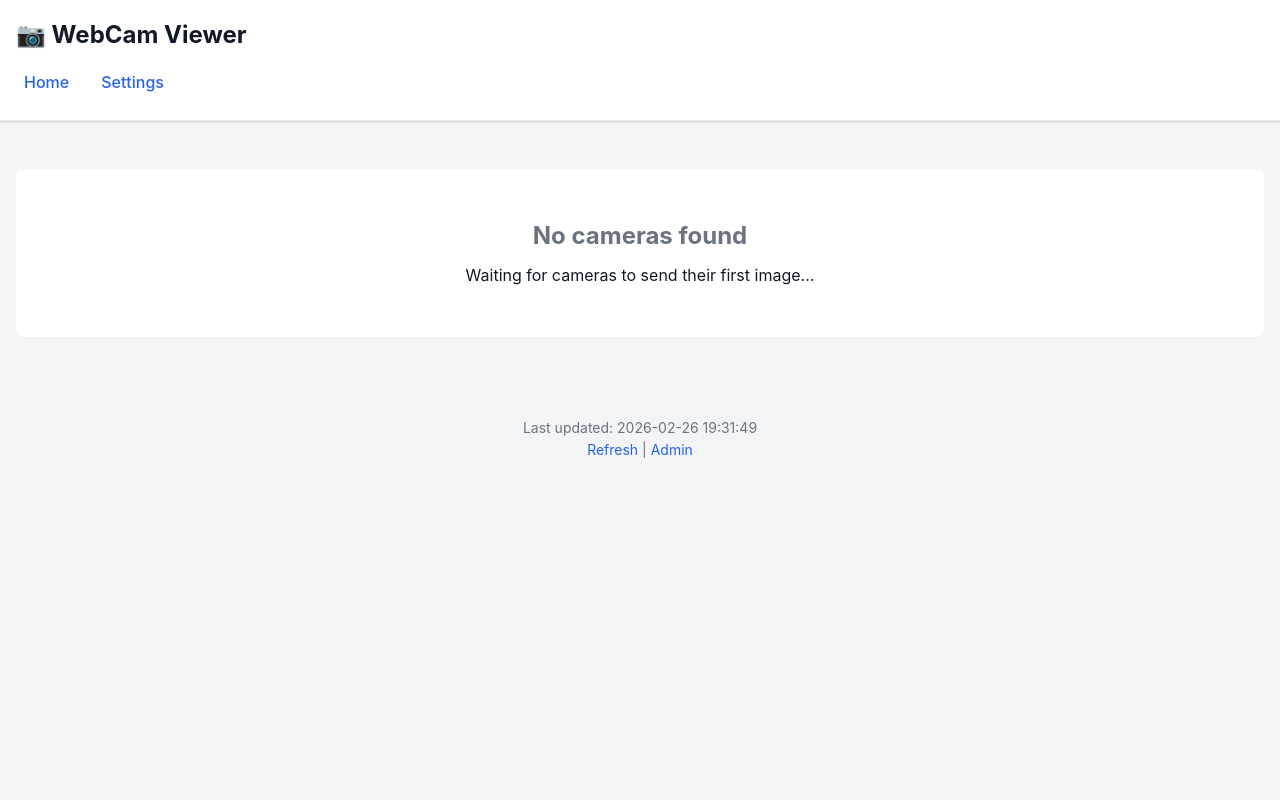
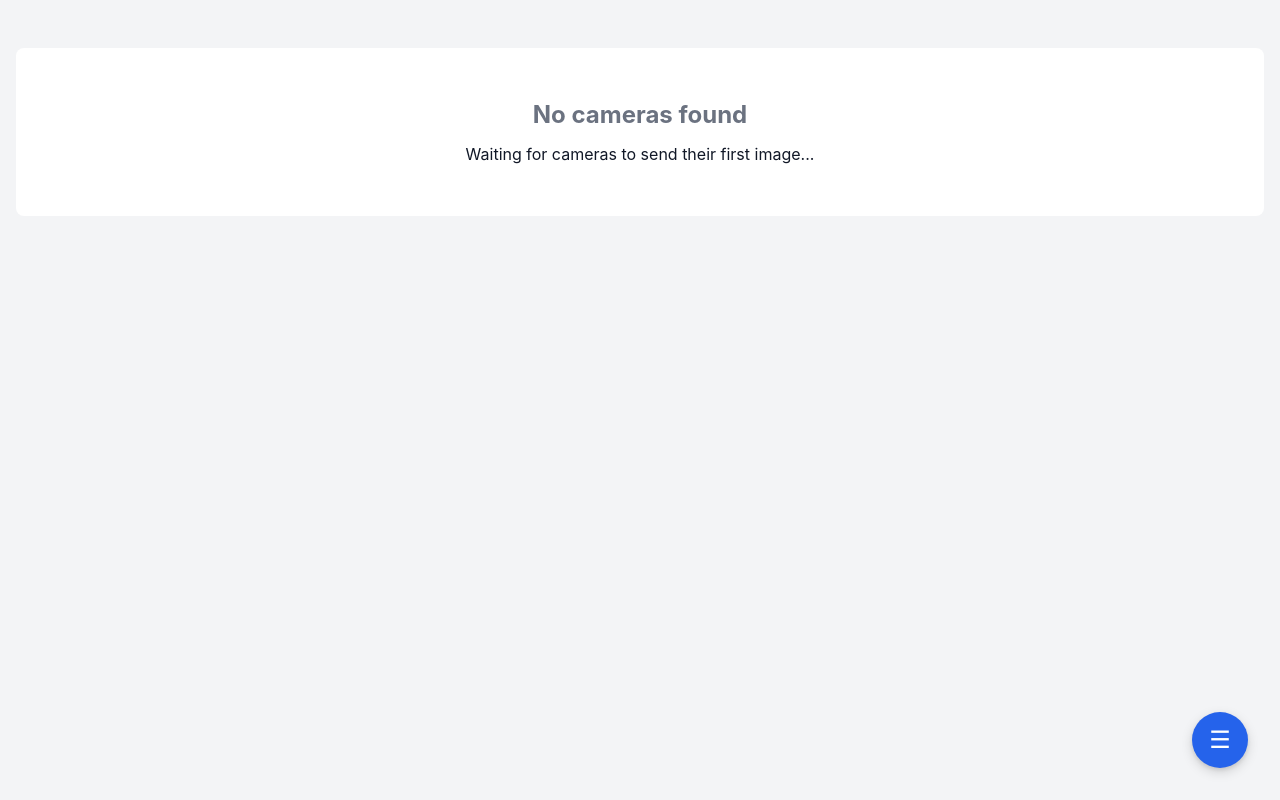
Before and after one commit to sfuchs-eng/WebCams, a PHP site: page / in a window 1280 px wide. Run offline with PHP 8.4, Linux system fonts and the light colour scheme.

Commit message:
Home page cleaned up, FAB menu

```diff
--- a/WebCamPics/assets/style.css
+++ b/WebCamPics/assets/style.css
@@ -718,3 +718,135 @@ footer a:hover {
         padding: 1.5rem 0.5rem;
     }
 }
+
+/* Floating Action Button (FAB) */
+.fab-container {
+    position: fixed;
+    bottom: 2rem;
+    right: 2rem;
+    z-index: 1000;
+}
+
+.fab-button {
+    width: 56px;
+    height: 56px;
+    border-radius: 50%;
+    background: var(--primary-color);
+    color: white;
+    border: none;
+    cursor: pointer;
+    box-shadow: 0 4px 12px rgba(0, 0, 0, 0.15), 0 2px 4px rgba(0, 0, 0, 0.1);
+    display: flex;
+    align-items: center;
+    justify-content: center;
+    transition: all 0.3s ease;
+    font-size: 1.5rem;
+}
+
+.fab-button:hover {
+    background: var(--primary-hover);
+    box-shadow: 0 6px 16px rgba(0, 0, 0, 0.2), 0 3px 6px rgba(0, 0, 0, 0.15);
+    transform: scale(1.05);
+}
+
+.fab-button:active {
+    transform: scale(0.95);
+}
+
+.fab-button.open {
+    transform: rotate(90deg);
+}
+
+.fab-icon-hamburger {
+    transition: transform 0.3s ease;
+}
+
+.fab-menu {
+    position: absolute;
+    bottom: 70px;
+    right: 0;
+    background: var(--card-bg);
+    border-radius: 0.5rem;
+    box-shadow: 0 8px 24px rgba(0, 0, 0, 0.15);
+    opacity: 0;
+    visibility: hidden;
+    transform: translateY(10px);
+    transition: all 0.3s ease;
+    min-width: 160px;
+    overflow: hidden;
+}
+
+.fab-menu.open {
+    opacity: 1;
+    visibility: visible;
+    transform: translateY(0);
+}
+
+.fab-menu-item {
+    display: flex;
+    align-items: center;
+    gap: 0.75rem;
+    padding: 0.875rem 1.25rem;
+    color: var(--text-primary);
+    text-decoration: none;
+    transition: background 0.2s ease;
+    border-bottom: 1px solid var(--border-color);
+}
+
+.fab-menu-item:last-child {
+    border-bottom: none;
+}
+
+.fab-menu-item:hover {
+    background: var(--bg-color);
+}
+
+.fab-menu-item .fab-icon {
+    font-size: 1.25rem;
+    width: 24px;
+    text-align: center;
+}
+
+.fab-menu-item .fab-label {
+    font-weight: 500;
+    font-size: 0.9375rem;
+}
+
+/* Adjust main container padding when no header */
+body:not(:has(header)) .container {
+    padding-top: 1rem;
+}
+
+/* Page title for pages without header */
+.page-title {
+    margin-bottom: 1.5rem;
+}
+
+.page-title h1 {
+    font-size: 1.75rem;
+    color: var(--text-primary);
+    margin: 0;
+}
+
+/* Mobile adjustments for FAB */
+@media (max-width: 768px) {
+    .fab-container {
+        bottom: 1.5rem;
+        right: 1.5rem;
+    }
+
+    .fab-button {
+        width: 48px;
+        height: 48px;
+        font-size: 1.25rem;
+    }
+
+    .fab-menu {
+        bottom: 62px;
+        min-width: 140px;
+    }
+
+    .fab-menu-item {
+        padding: 0.75rem 1rem;
+    }
+}
--- a/WebCamPics/index.php
+++ b/WebCamPics/index.php
@@ -7,13 +7,14 @@
 require_once __DIR__ . '/lib/auth.php';
 require_once __DIR__ . '/lib/storage.php';
 require_once __DIR__ . '/lib/path.php';
+require_once __DIR__ . '/lib/fab-menu.php';
 
 $config = loadConfig();
 $cameras = getAllCameras();
 $camerasConfig = loadCamerasConfig();
 
-// Group cameras by location (only show enabled cameras)
-$locations = [];
+// Build flat array of enabled cameras
+$enabledCameras = [];
 foreach ($cameras as $mac => $cameraData) {
     $camConfig = getCameraConfig($mac);
 
@@ -23,63 +24,37 @@ foreach ($cameras as $mac => $cameraData) {
         continue;
     }
 
-    $location = $camConfig['location'];
-
-    if (!isset($locations[$location])) {
-        $locations[$location] = [
-            'cameras' => [],
-            'title' => $config['locations'][$location]['title'] ?? ucfirst($location),
-            'description' => $config['locations'][$location]['description'] ?? ''
-        ];
+    $enabledCameras[] = array_merge($cameraData, $camConfig);
 }
 
-    $locations[$location]['cameras'][] = array_merge($cameraData, $camConfig);
-}
-
-// Sort locations
-ksort($locations);
+// Sort cameras by title
+usort($enabledCameras, function($a, $b) {
+    return strcasecmp($a['title'], $b['title']);
+});
 ?>
 <!DOCTYPE html>
 <html lang="en">
 <head>
     <meta charset="UTF-8">
     <meta name="viewport" content="width=device-width, initial-scale=1.0">
-    <title>WebCam Viewer</title>
+    <title>WebCams</title>
     <link rel="stylesheet" href="<?php echo baseUrl('assets/style.css'); ?>">
 </head>
 <body>
-    <header>
-        <h1>📷 WebCam Viewer</h1>
-        <nav>
-            <a href="<?php echo baseUrl('index.php'); ?>">Home</a>
-            <a href="<?php echo baseUrl('admin.php'); ?>">Settings</a>
-        </nav>
-    </header>
-
     <main class="container">
-        <?php if (empty($locations)): ?>
+        <?php if (empty($enabledCameras)): ?>
             <div class="empty-state">
                 <h2>No cameras found</h2>
                 <p>Waiting for cameras to send their first image...</p>
             </div>
         <?php else: ?>
-            <?php foreach ($locations as $locationId => $location): ?>
-                <section class="location-section">
-                    <div class="location-header">
-                        <h2><?php echo htmlspecialchars($location['title']); ?></h2>
-                        <?php if ($location['description']): ?>
-                            <p class="location-description"><?php echo htmlspecialchars($location['description']); ?></p>
-                        <?php endif; ?>
-                        <a href="<?php echo baseUrl('location.php?location=' . urlencode($locationId)); ?>" class="view-history">View History →</a>
-                    </div>
-
             <div class="camera-grid">
-                        <?php foreach ($location['cameras'] as $camera): ?>
+                <?php foreach ($enabledCameras as $camera): ?>
                     <div class="camera-card">
                         <div class="camera-title">
                             <?php echo htmlspecialchars($camera['title']); ?>
                         </div>
-                                <a href="<?php echo baseUrl('location.php?location=' . urlencode($locationId) . '&camera=' . urlencode($camera['mac'])); ?>">
+                        <a href="<?php echo baseUrl('location.php?location=' . urlencode($camera['location']) . '&camera=' . urlencode($camera['mac'])); ?>">
                             <img src="<?php echo htmlspecialchars($camera['latest_image']); ?>"
                                  alt="<?php echo htmlspecialchars($camera['title']); ?>"
                                  loading="lazy">
@@ -95,18 +70,10 @@ ksort($locations);
                     </div>
                 <?php endforeach; ?>
             </div>
-                </section>
-            <?php endforeach; ?>
         <?php endif; ?>
     </main>
 
-    <footer>
-        <p>Last updated: <?php echo date('Y-m-d H:i:s'); ?></p>
-        <p>
-            <a href="javascript:location.reload()">Refresh</a> |
-            <a href="<?php echo baseUrl('admin.php'); ?>">Admin</a>
-        </p>
-    </footer>
+    <?php renderFabMenu(); ?>
 
     <script>
         // Auto-refresh every 5 minutes
--- /dev/null
+++ b/WebCamPics/lib/fab-menu.php
@@ -0,0 +1,28 @@
+<?php
+/**
+ * Floating Action Button Menu Component
+ * Renders the FAB menu with navigation links
+ */
+
+function renderFabMenu() {
+    ?>
+    <!-- Floating Action Button Menu -->
+    <div class="fab-container">
+        <div class="fab-menu" id="fabMenu">
+            <a href="<?php echo baseUrl('index.php'); ?>" class="fab-menu-item">
+                <span class="fab-icon">🏠</span>
+                <span class="fab-label">Home</span>
+            </a>
+            <a href="<?php echo baseUrl('admin.php'); ?>" class="fab-menu-item">
+                <span class="fab-icon">⚙️</span>
+                <span class="fab-label">Settings</span>
+            </a>
+        </div>
+        <button class="fab-button" id="fabButton" aria-label="Menu">
+            <span class="fab-icon-hamburger">☰</span>
+        </button>
+    </div>
+
+    <script src="<?php echo baseUrl('assets/fab-menu.js'); ?>"></script>
+    <?php
+}
```
Also changed, not shown: WebCamPics/admin.php (+6 -10 lines), WebCamPics/assets/fab-menu.js (added, +49 -0 lines), WebCamPics/location.php (+6 -11 lines). Lines whose indentation alone changed are shown as unchanged.
